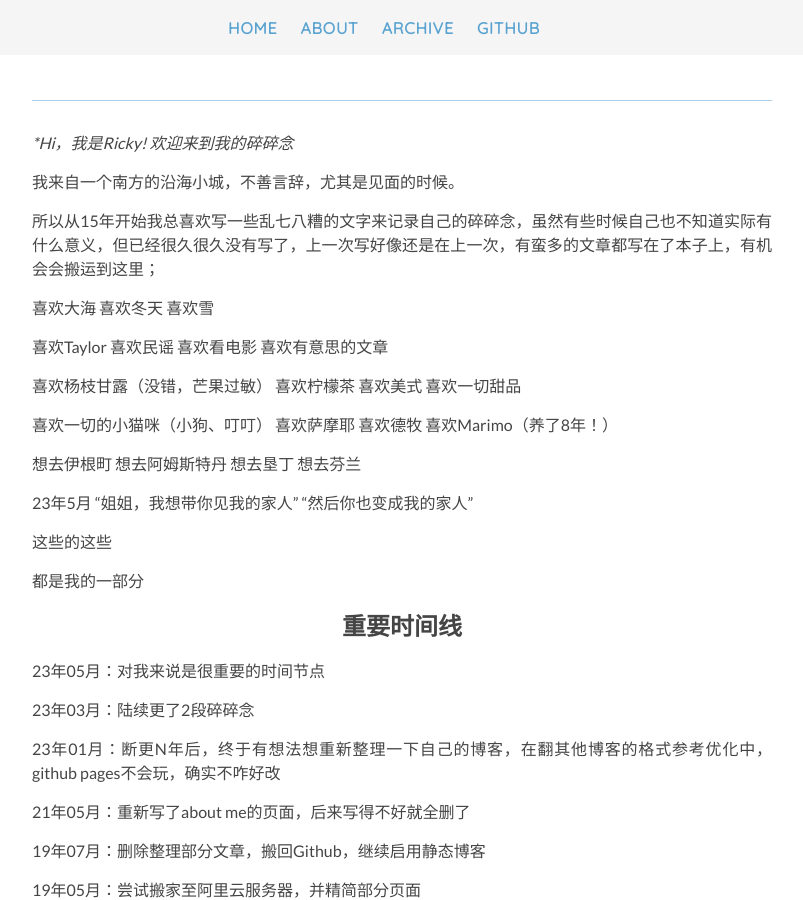
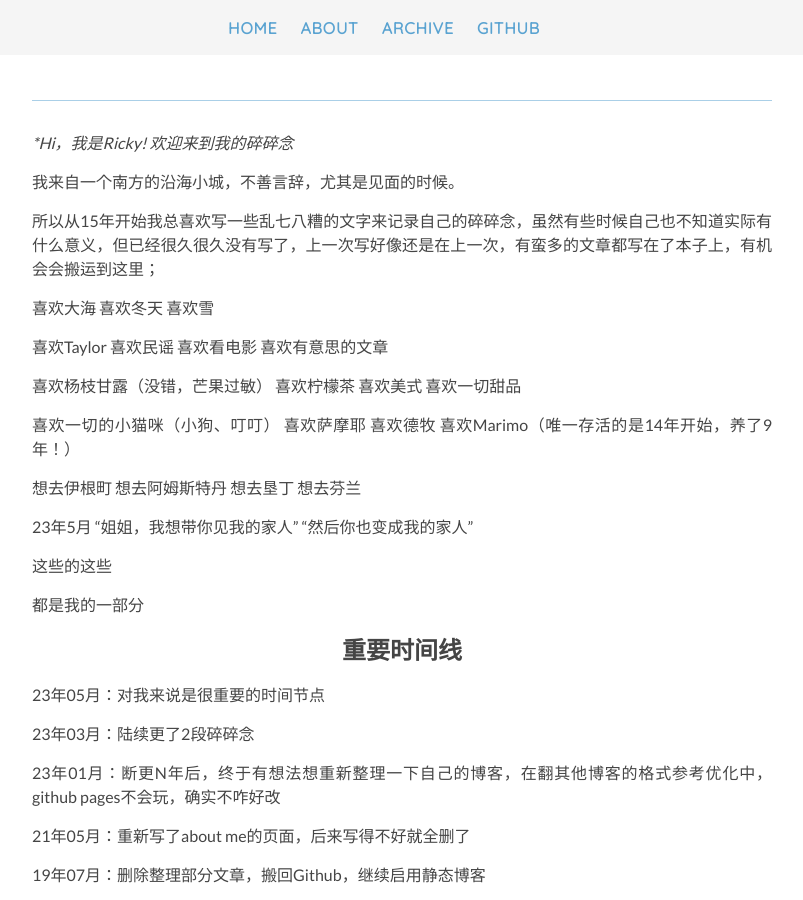
Before and after one commit to Rickylamn/Rickylamn.github.io, a Jekyll site: the page built from about.md, in a window 1280 px wide and 900 px high. Shown: the whole window, without its empty margins (238-1041 px from the left). Built offline with Jekyll 4.4.1, drawn with Linux system fonts in a browser that asks for light colours; nearby versions of some CDN libraries; our own code applies the rules of GitHub Pages for plain Markdown files.

Commit message:
Update about.md

```diff
--- a/about.md
+++ b/about.md
@@ -11,7 +11,7 @@
 
 喜欢杨枝甘露（没错，芒果过敏） 喜欢柠檬茶 喜欢美式 喜欢一切甜品
 
-喜欢一切的小猫咪（小狗、叮叮） 喜欢萨摩耶 喜欢德牧 喜欢Marimo（养了8年！）
+喜欢一切的小猫咪（小狗、叮叮） 喜欢萨摩耶 喜欢德牧 喜欢Marimo（唯一存活的是14年开始，养了9年！）
 
 想去伊根町 想去阿姆斯特丹 想去垦丁 想去芬兰
 
```
